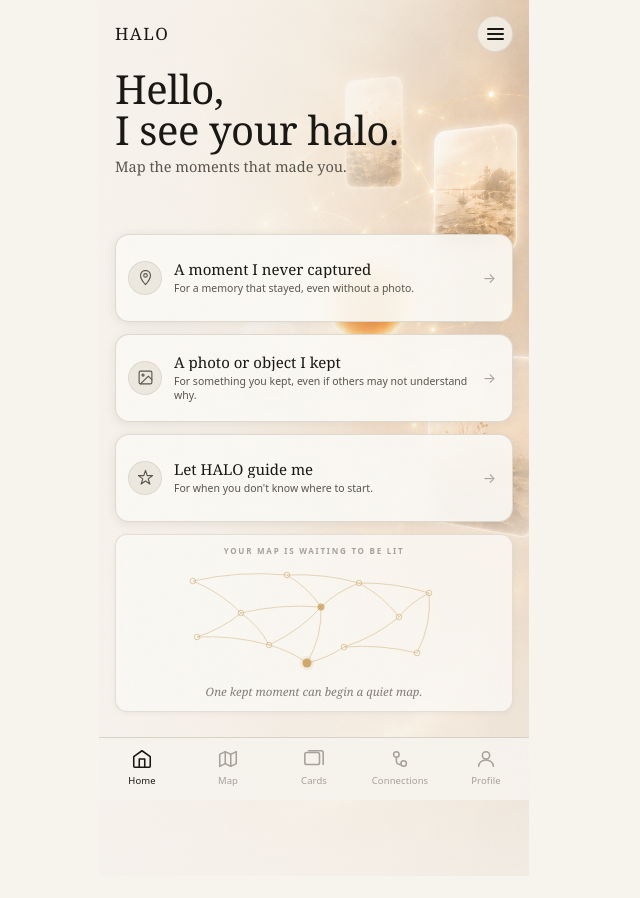
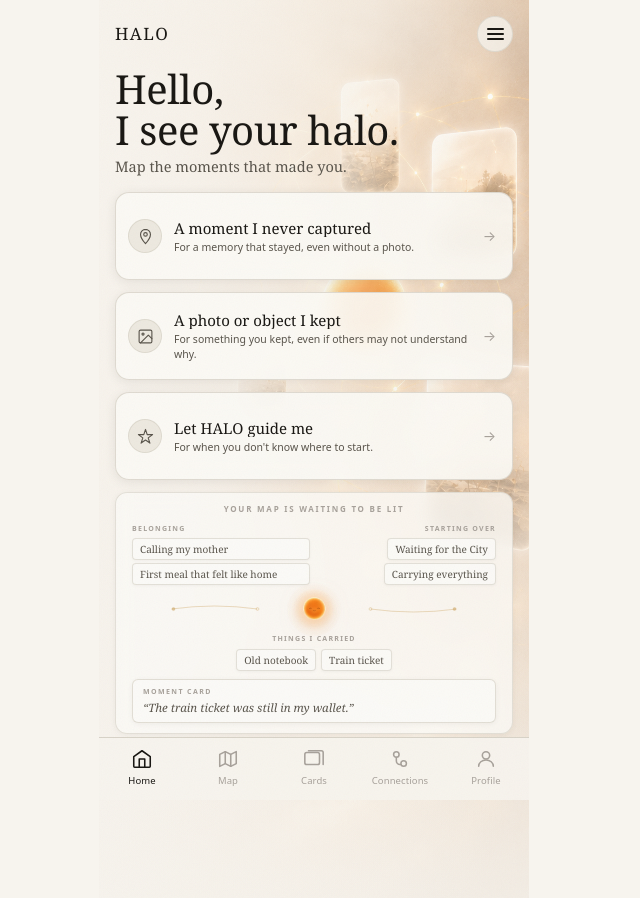
Before and after one commit to leoldonz-sudo/halo-mvp, a Next.js app: page /demo in a window 1280 px wide. Shown: the whole page, without its empty margins (326-966 px from the left). Before the commit the page ends 876 px from the top, so only its background shows below. Built offline with nearby package versions, Linux system fonts and the light colour scheme.

Commit message:
feat: real memory map teaser — HALO as connector, theme clusters, moment card preview

```diff
--- a/app/globals.css
+++ b/app/globals.css
@@ -2097,3 +2097,94 @@ body {
   margin: 0;
   line-height: 1.4;
 }
+
+/* ── Memory Map teaser — miniature memory world (hs-mm*) ── */
+.hs-memmap {
+  display: flex;
+  flex-direction: column;
+  gap: 6px;
+  margin-bottom: 8px;
+}
+
+.hs-mmrow {
+  display: flex;
+  gap: 8px;
+  justify-content: space-between;
+}
+
+.hs-mmcluster {
+  display: flex;
+  flex-direction: column;
+  gap: 3px;
+  flex: 1;
+}
+
+.hs-mmcluster--r { align-items: flex-end; text-align: right; }
+.hs-mmcluster--ctr { align-items: center; text-align: center; }
+
+.hs-mmtheme {
+  font-family: var(--font-ui);
+  font-size: 7px;
+  font-weight: 700;
+  letter-spacing: 0.18em;
+  color: var(--faint);
+  text-transform: uppercase;
+  margin-bottom: 1px;
+}
+
+.hs-mmchip {
+  font-family: var(--font-display);
+  font-size: 10px;
+  color: var(--ink-2);
+  background: rgba(251,250,246,0.88);
+  border: 1px solid rgba(216,211,200,0.65);
+  border-radius: 4px;
+  padding: 2px 7px;
+  white-space: nowrap;
+  overflow: hidden;
+  text-overflow: ellipsis;
+  box-shadow: 0 1px 3px rgba(0,0,0,0.04);
+  display: inline-block;
+}
+
+.hs-mmchips-row {
+  display: flex;
+  gap: 5px;
+  flex-wrap: wrap;
+  justify-content: center;
+}
+
+.hs-mmhalo-row {
+  display: flex;
+  align-items: center;
+  gap: 0;
+  padding: 1px 0;
+}
+
+.hs-mmcard {
+  border: 1px solid rgba(216,211,200,0.72);
+  border-radius: 6px;
+  background: rgba(251,250,246,0.88);
+  padding: 6px 10px;
+  box-shadow: 0 1px 5px rgba(0,0,0,0.05);
+}
+
+.hs-mmcard-lbl {
+  display: block;
+  font-family: var(--font-ui);
+  font-size: 7px;
+  font-weight: 700;
+  letter-spacing: 0.2em;
+  color: var(--faint);
+  text-transform: uppercase;
+  margin-bottom: 3px;
+}
+
+.hs-mmcard-text {
+  font-family: var(--font-display);
+  font-size: 11.5px;
+  font-style: italic;
+  color: var(--ink-2);
+  margin: 0;
+  line-height: 1.4;
+}
--- a/components/home/HomeHero.tsx
+++ b/components/home/HomeHero.tsx
@@ -2,6 +2,7 @@
 
 import Image from "next/image";
 import type { EntryType } from "@/lib/types";
+import { XiaomanAvatar } from "@/components/XiaomanAvatar";
 
 // ── Icons ────────────────────────────────────────────────────────────────────
 
@@ -39,98 +40,62 @@ const NAV_TABS = [
   { label: "Profile",     Icon: NavProfile, active: false },
 ];
 
-// ── 2D Memory Map Teaser ─────────────────────────────────────────────────────
-// A multi-dimensional web (面), not a linear track.
-// Mostly hollow nodes. One amber-glow HALO node in the web.
-// Paths cross in multiple directions to suggest depth and dimension.
+// ── Memory Map Teaser — miniature memory world ───────────────────────────────
+// Theme clusters + HALO as connector + tiny Moment Card preview.
 
 function MapTeaser() {
   const A = "#c9a05a";
-  // Node definitions: [cx, cy, type]
-  // type: "hollow" | "filled" | "halo"
-  const nodes: [number, number, "hollow" | "filled" | "halo"][] = [
-    [24,  16, "hollow"],   // TL cluster
-    [72,  48, "hollow"],
-    [28,  72, "hollow"],
-    [118, 10, "hollow"],   // top middle
-    [152, 42, "filled"],   // main anchor
-    [100, 80, "hollow"],
-    [190, 18, "hollow"],   // right cluster
-    [230, 52, "hollow"],
-    [175, 82, "hollow"],
-    [260, 28, "hollow"],
-    [248, 88, "hollow"],
-    [138, 98, "halo"],     // HALO orb node — amber, glowing
-  ];
-
-  // Paths connect nodes by index — create a web (面), not a chain
-  const edges: [number, number][] = [
-    [0, 1], [0, 3],
-    [1, 2], [1, 4], [1, 5],
-    [2, 5],
-    [3, 4], [3, 6],
-    [4, 5], [4, 6], [4, 11],
-    [5, 11],
-    [6, 7], [6, 9],
-    [7, 8], [7, 9],
-    [8, 10], [8, 11],
-    [9, 10],
-  ];
-
   return (
     <div className="hs-teaser">
       <p className="hs-teaser-label">YOUR MAP IS WAITING TO BE LIT</p>
 
-      <div aria-hidden style={{ width: "100%", lineHeight: 0 }}>
-        <svg
-          viewBox="0 0 290 112"
-          preserveAspectRatio="xMidYMid meet"
-          style={{ width: "100%", height: 112, display: "block" }}
-        >
-          {/* Edges — thin amber paths forming a 2D web */}
-          {edges.map(([a, b], i) => {
-            const [ax, ay] = nodes[a];
-            const [bx, by] = nodes[b];
-            // slight quadratic bend for organic feel
-            const mx = (ax + bx) / 2 + (by - ay) * 0.15;
-            const my = (ay + by) / 2 + (ax - bx) * 0.08;
-            return (
-              <path
-                key={i}
-                d={`M ${ax},${ay} Q ${mx},${my} ${bx},${by}`}
-                fill="none"
-                stroke={A}
-                strokeWidth="0.9"
-                opacity="0.45"
-              />
-            );
-          })}
+      {/* Memory map: two theme columns, HALO in centre row */}
+      <div className="hs-memmap">
 
-          {/* Nodes */}
-          {nodes.map(([cx, cy, type], i) => {
-            if (type === "halo") {
-              return (
-                <g key={i}>
-                  {/* soft glow ring */}
-                  <circle cx={cx} cy={cy} r="7" fill={A} opacity="0.12" />
-                  {/* filled amber centre */}
-                  <circle cx={cx} cy={cy} r="4.5" fill={A} opacity="0.85" />
-                </g>
-              );
-            }
-            if (type === "filled") {
-              return <circle key={i} cx={cx} cy={cy} r="3.5" fill={A} opacity="0.75" />;
-            }
-            // hollow — the majority
-            return (
-              <circle key={i} cx={cx} cy={cy} r="2.8"
-                fill="none" stroke={A} strokeWidth="1" opacity="0.50" />
-            );
-          })}
-        </svg>
+        {/* Top row: BELONGING (left) + STARTING OVER (right) */}
+        <div className="hs-mmrow">
+          <div className="hs-mmcluster">
+            <span className="hs-mmtheme">BELONGING</span>
+            <span className="hs-mmchip">Calling my mother</span>
+            <span className="hs-mmchip">First meal that felt like home</span>
+          </div>
+          <div className="hs-mmcluster hs-mmcluster--r">
+            <span className="hs-mmtheme">STARTING OVER</span>
+            <span className="hs-mmchip">Waiting for the City</span>
+            <span className="hs-mmchip">Carrying everything</span>
+          </div>
+        </div>
+
+        {/* Centre row: soft lines + HALO */}
+        <div className="hs-mmhalo-row" aria-hidden>
+          <svg viewBox="0 0 90 18" style={{ flex: 1, height: 18 }}>
+            <path d="M 2,9 Q 45,3 88,9" fill="none" stroke={A} strokeWidth="0.8" opacity="0.45"/>
+            <circle cx="4"  cy="9" r="1.8" fill={A} opacity="0.55"/>
+            <circle cx="88" cy="9" r="1.4" fill="none" stroke={A} strokeWidth="0.8" opacity="0.4"/>
+          </svg>
+          <XiaomanAvatar size={34} mood="idle" />
+          <svg viewBox="0 0 90 18" style={{ flex: 1, height: 18 }}>
+            <path d="M 2,9 Q 45,15 88,9" fill="none" stroke={A} strokeWidth="0.8" opacity="0.45"/>
+            <circle cx="2"  cy="9" r="1.4" fill="none" stroke={A} strokeWidth="0.8" opacity="0.4"/>
+            <circle cx="86" cy="9" r="1.8" fill={A} opacity="0.55"/>
+          </svg>
+        </div>
+
+        {/* Bottom row: THINGS I CARRIED, centred */}
+        <div className="hs-mmcluster hs-mmcluster--ctr">
+          <span className="hs-mmtheme">THINGS I CARRIED</span>
+          <div className="hs-mmchips-row">
+            <span className="hs-mmchip">Old notebook</span>
+            <span className="hs-mmchip">Train ticket</span>
+          </div>
+        </div>
       </div>
 
-      <p className="hs-teaser-caption">One kept moment can begin a quiet map.</p>
+      {/* Tiny Moment Card preview */}
+      <div className="hs-mmcard">
+        <span className="hs-mmcard-lbl">MOMENT CARD</span>
+        <p className="hs-mmcard-text">&ldquo;The train ticket was still in my wallet.&rdquo;</p>
+      </div>
     </div>
   );
 }
```
